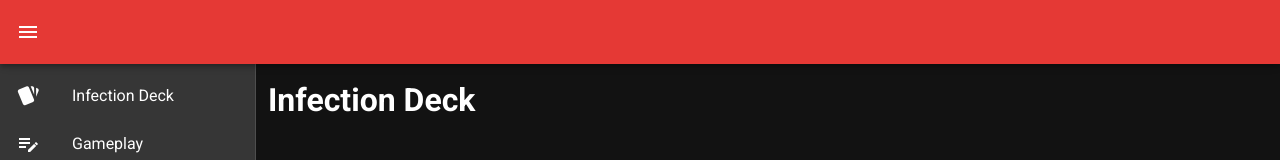
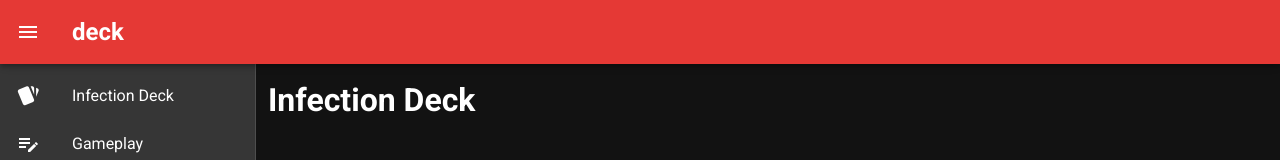
Before and after one commit to nxtman123/pandemic-infection-tracker, a Vue app: page / in a window 1280 px wide. Shown: the top 160 px of the page. Built offline with nearby package versions, Linux system fonts and the light colour scheme.

Commit message:
Use class component for App

```diff
--- a/src/App.vue
+++ b/src/App.vue
@@ -51,16 +51,14 @@
 
 <script lang="ts">
 import Vue from 'vue';
+import Component from 'vue-class-component';
 
-export default Vue.extend({
-  name: 'App',
-  data: () => ({
-    drawer: null,
-  }),
-  computed: {
-    title() {
-      return this.$route.meta.title;
-    },
-  },
-});
+@Component
+export default class App extends Vue {
+  drawer = null;
+
+  get title() {
+    return this.$route.name;
+  }
+}
 </script>
```
